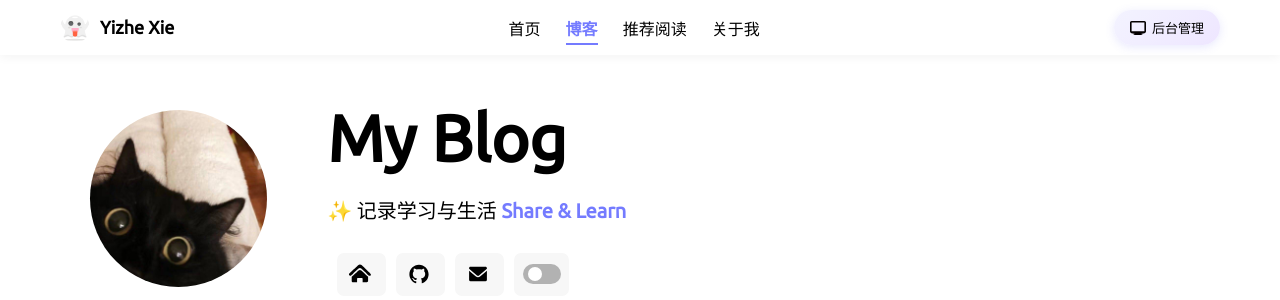
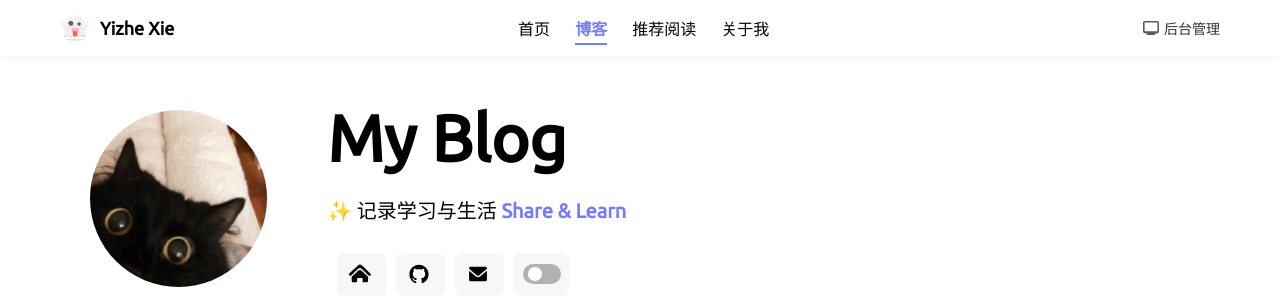
Before and after one commit to YizheXie/Web, a PHP site: page /Homepage/blog.php in a window 1280 px wide. Shown: the top 300 px of the page. Run offline with PHP 8.4, Linux system fonts and the light colour scheme; data comes from the database, SQL or seed files in the repository; some libraries are stand-ins or nearby versions; some web fonts are replaced.

Commit message:
Update root.css

```diff
--- a/static/css/root.css
+++ b/static/css/root.css
@@ -232,35 +232,54 @@
 .nav-admin {
     display: flex;
     align-items: center;
-    margin-left: 20px;
+    margin-left: 30px;
 }
 
 .admin-login-btn {
     display: flex;
     align-items: center;
-    gap: 6px;
-    padding: 8px 16px;
-    background: linear-gradient(135deg, #f3f3ff, #eee6ff);
-    color: white;
+    gap: 5px;
+    padding: 8px 0;
+    background: none;
+    color: var(--main_text_color);
     text-decoration: none;
-    border-radius: 25px;
-    font-size: 13px;
+    font-size: 14px;
     font-weight: 500;
+    position: relative;
     transition: all 0.3s ease;
-    box-shadow: 0 2px 10px rgba(99, 102, 241, 0.15);
-    border: 1px solid rgba(255, 255, 255, 0.1);
+    opacity: 0.8;
+}
+
+.admin-login-btn::after {
+    content: '';
+    position: absolute;
+    bottom: 0;
+    left: 0;
+    width: 0;
+    height: 2px;
+    background: var(--purple_text_color);
+    transition: width 0.3s ease;
 }
 
 .admin-login-btn:hover {
-    background: linear-gradient(135deg, #caccfb, #b791f9);
-    transform: translateY(-2px);
-    box-shadow: 0 6px 20px rgba(99, 102, 241, 0.25);
-    color: white;
+    color: var(--purple_text_color);
+    opacity: 1;
+    transform: translateY(-1px);
+}
+
+.admin-login-btn:hover::after {
+    width: 100%;
 }
 
 .admin-login-btn svg {
     width: 16px;
     height: 16px;
+    opacity: 0.8;
+    transition: opacity 0.3s ease;
+}
+
+.admin-login-btn:hover svg {
+    opacity: 1;
 }
 
 .nav-toggle {
@@ -304,14 +323,11 @@
 }
 
 html[data-theme="Dark"] .admin-login-btn {
-    background: linear-gradient(135deg, #818cf8, #a78bfa);
-    box-shadow: 0 2px 10px rgba(129, 140, 248, 0.2);
-    border: 1px solid rgba(255, 255, 255, 0.15);
+    color: rgba(255, 255, 255, 0.8);
 }
 
 html[data-theme="Dark"] .admin-login-btn:hover {
-    background: linear-gradient(135deg, #6366f1, #8b5cf6);
-    box-shadow: 0 6px 20px rgba(129, 140, 248, 0.3);
+    color: #fff;
 }
 
 /* 响应式 */
@@ -334,13 +350,12 @@
     }
 
     .nav-admin {
-        margin-left: 10px;
+        margin-left: 15px;
     }
 
     .admin-login-btn {
-        padding: 6px 12px;
-        font-size: 12px;
-        border-radius: 20px;
+        padding: 6px 0;
+        font-size: 13px;
     }
 
     .nav-toggle {
```
